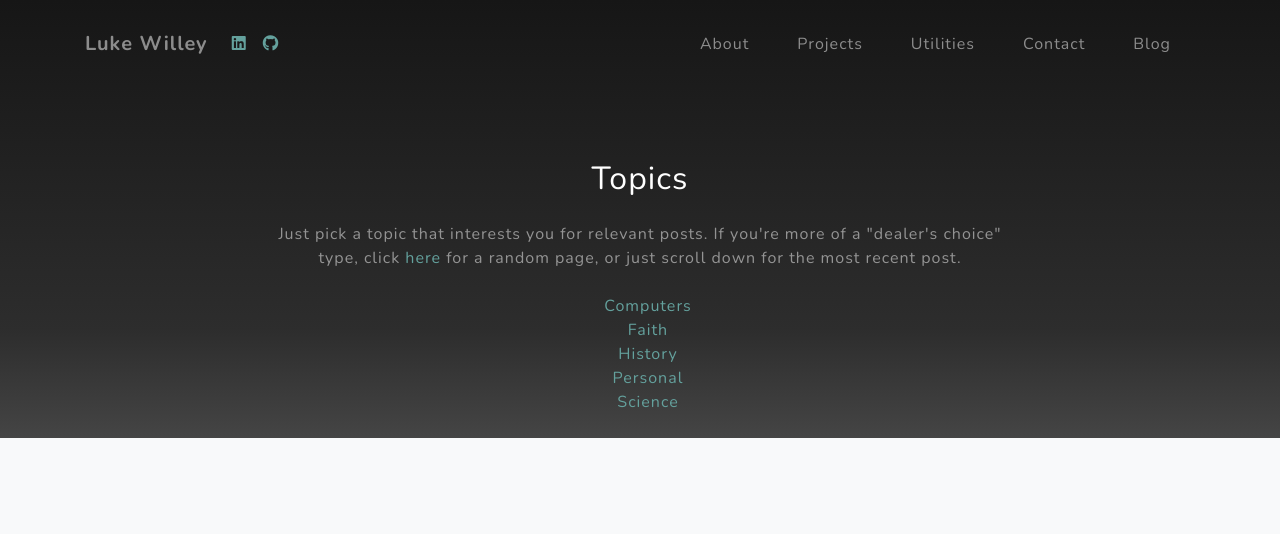
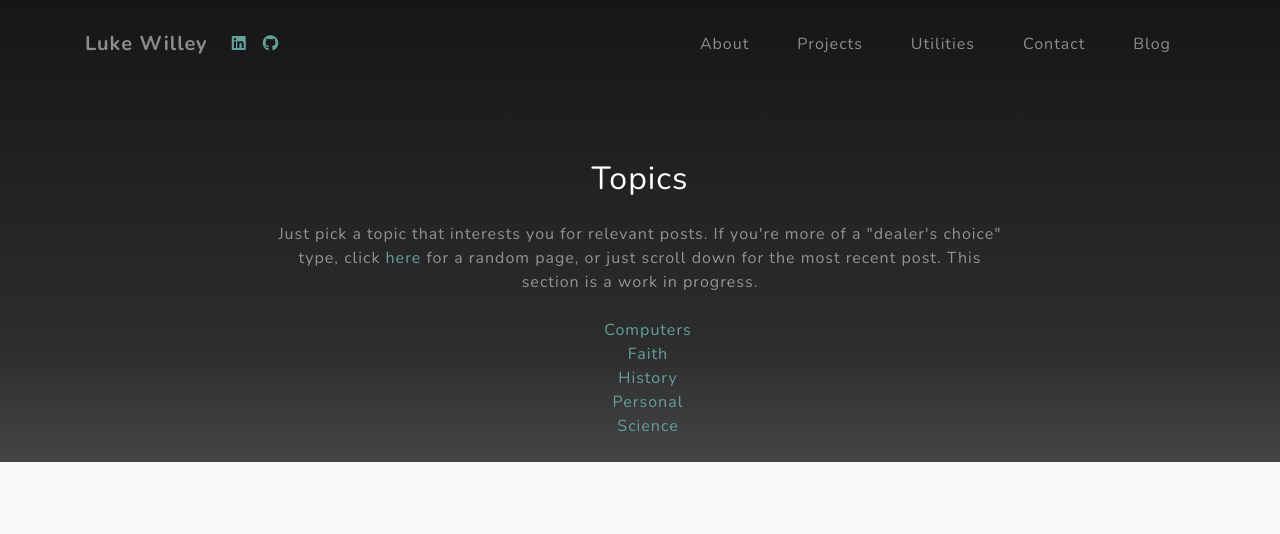
Before and after one commit to hansolo580/lukewilley, a Flask app: page /blog in a window 1280 px wide. Shown: the top 534 px of the page. Run offline with Flask 2, Linux system fonts and the light colour scheme; some libraries are stand-ins or nearby versions.

```diff
--- a/templates/blog/index.html
+++ b/templates/blog/index.html
@@ -10,7 +10,7 @@
                     <h2 class="text-white mb-4">Topics</h2>
                     <p class="text-white-50 mb-4">Just pick a topic that interests you for relevant posts. If you're more of
                         a "dealer's choice" type, click <a href="#">here</a> for a random page, or just scroll down for
-                        the most recent post.</p>
+                        the most recent post. This section is a work in progress.</p>
                     <ul class="text-white-50 mb-4 mt-8 mr-4">
                         <li class="list-inline"><a href="#">Computers</a></li>
                         <li class="list-inline"><a href="#">Faith</a></li>
```
Also changed, not shown: 1 other file.
